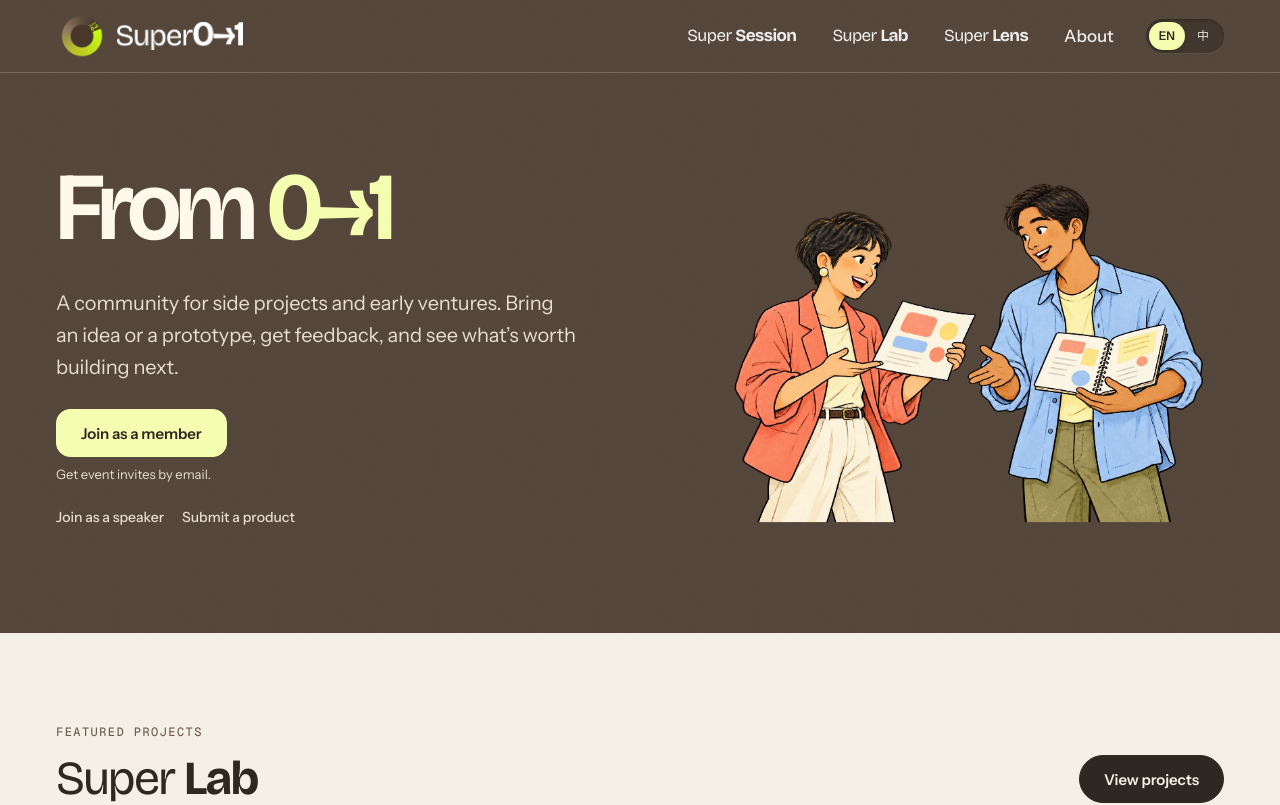
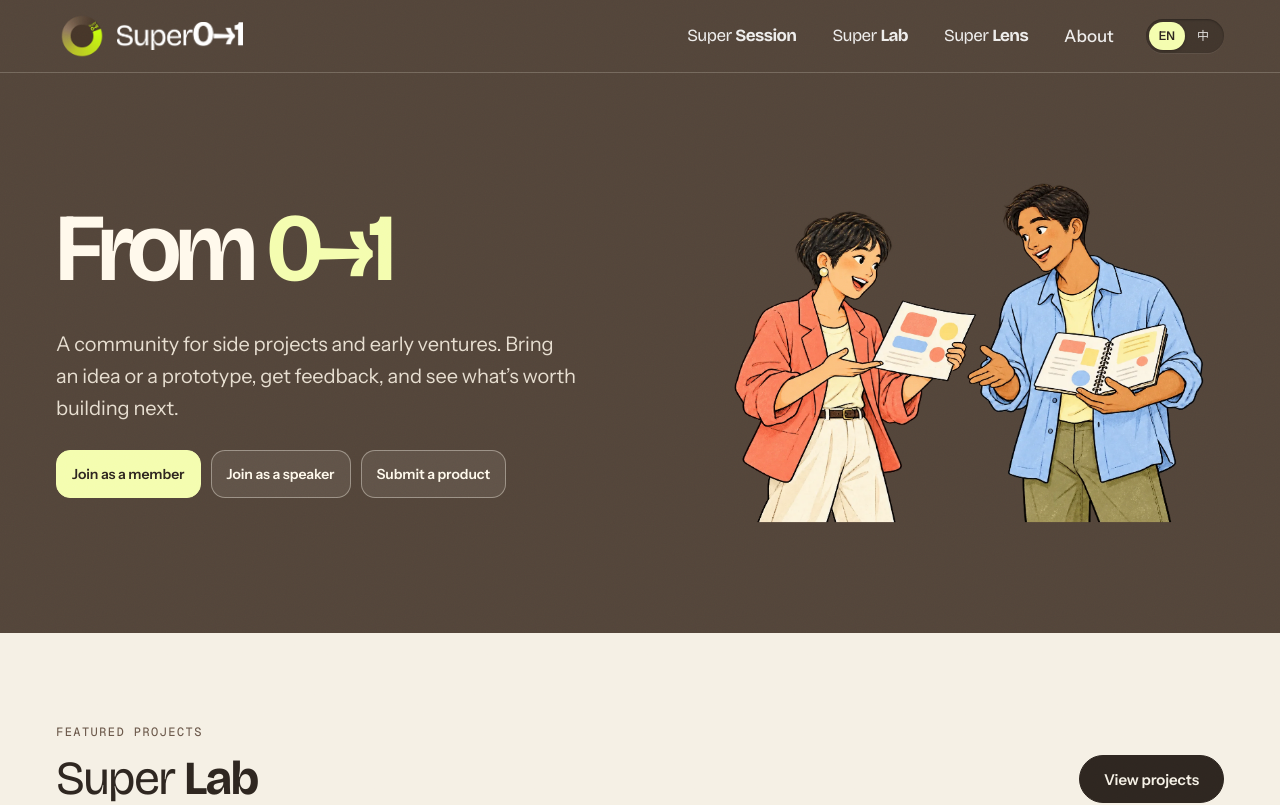
Before and after one commit to qiz029/super0to1-web, a React (Vite) app: page / in a window 1280 px wide. Shown: the top 805 px of the page. Built offline with nearby package versions, Linux system fonts and the light colour scheme.

Commit message:
Make all three homepage actions easy to spot

```diff
--- a/src/i18n/messages.ts
+++ b/src/i18n/messages.ts
@@ -27,7 +27,6 @@ const en = {
     emailTitle: 'Stay in the loop',
     emailBody: 'Get news about upcoming sessions and opportunities to share your product.',
     emailAction: 'Join as a member',
-    emailActionNote: 'Get event invites by email.',
     speakerAction: 'Join as a speaker',
     youtubeAction: 'Watch on YouTube',
     nextEvent: 'Next event',
@@ -226,7 +225,6 @@ const zh: Messages = {
     emailTitle: '不错过下一次相聚',
     emailBody: '留下邮箱，获取新活动和产品展示机会的消息。',
     emailAction: '加入社群',
-    emailActionNote: '留下邮箱，接收新活动通知。',
     speakerAction: '成为分享者',
     youtubeAction: '关注 YouTube 频道',
     nextEvent: '近期活动',
--- a/src/pages/Home.tsx
+++ b/src/pages/Home.tsx
@@ -38,11 +38,8 @@ export function Home() {
           </p>
           <div className="actions participation-actions hero-in" style={{ ['--i' as string]: 6 }}>
             <JoinUsButton className="button">{t.home.emailAction}</JoinUsButton>
-            <p className="participation-note">{t.home.emailActionNote}</p>
-            <div className="participation-secondary">
-              <JoinUsButton kind="speaker" className="participation-link">{t.home.speakerAction}</JoinUsButton>
-              <LLink className="participation-link" to="/lab#submit-prototype">{t.home.bringPrototype}</LLink>
-            </div>
+            <JoinUsButton kind="speaker" className="button button-secondary">{t.home.speakerAction}</JoinUsButton>
+            <LLink className="button button-secondary" to="/lab#submit-prototype">{t.home.bringPrototype}</LLink>
           </div>
         </div>
         <div className="home-brand-art hero-in" style={{ ['--i' as string]: 3 }} aria-hidden="true">
--- a/src/styles/editorial.css
+++ b/src/styles/editorial.css
@@ -53,22 +53,14 @@
 .home-hero .lede { font-size: 20px; line-height: 1.6; max-width: 29em; margin-top: 30px; }
 .home-brand-art { margin: 0; overflow: visible; }
 .home-brand-art img { height: clamp(280px, 34vw, 430px); object-fit: contain; }
-.participation-actions { display: grid; justify-items: start; gap: 0; margin-top: 26px; }
-.participation-note { margin: 7px 0 0; color: var(--muted); font-size: 13px; }
-.participation-secondary { display: flex; flex-wrap: wrap; gap: 0 18px; margin-top: 10px; }
-.participation-link {
-  display: inline-flex;
-  align-items: center;
-  min-height: 44px;
-  padding: 0;
-  border: 0;
-  background: transparent;
-  color: var(--muted);
-  font-size: 14px;
-  font-weight: 500;
-  text-underline-offset: 4px;
+.participation-actions { gap: 10px; margin-top: 26px; }
+.participation-actions .button { padding-inline: 15px; font-size: 14px; }
+.participation-actions .button-secondary {
+  background: rgb(255 249 236 / 8%);
+  border-color: rgb(255 249 236 / 38%);
+  color: var(--white);
 }
-.participation-link:is(:hover, :focus-visible) { color: var(--cream); text-decoration: underline; }
+.participation-actions .button-secondary:hover { background: rgb(255 249 236 / 15%); border-color: var(--white); }
 
 .section { padding-block: clamp(52px, 7vw, 96px); }
 .section-head { margin-bottom: 32px; }
```
Also changed, not shown: 1 other file (tests, documents, lock files or other folders).
